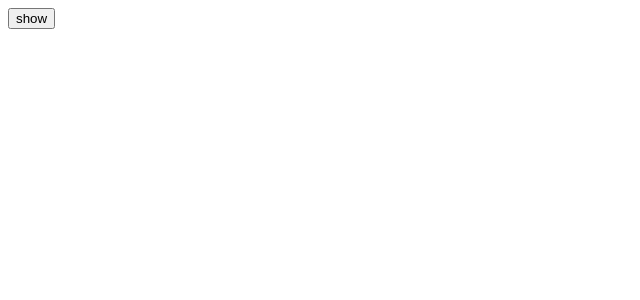
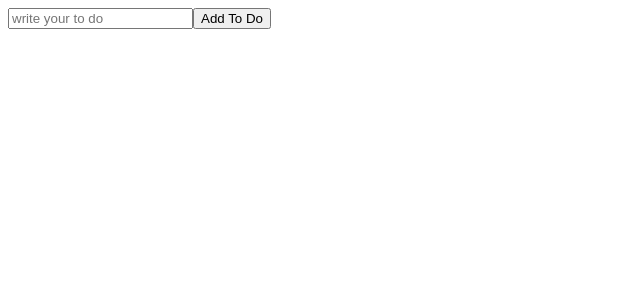
Before and after one commit to sungkuk5420/react-movie2, a React (Create React App) app: page / in a window 1280 px wide. Shown: the top 300 px of the page, without its empty margins (0-640 px from the left). Built offline with nearby package versions, Linux system fonts and the light colour scheme; the HTML template or start-up script is replaced by a standard one.

Commit message:
todo list

```diff
--- a/src/App.js
+++ b/src/App.js
@@ -1,21 +1,30 @@
-
-import { useState,useEffect } from "react";
-
-function Hello(){
-  useEffect(()=>{
-    console.log("created")
-    return ()=>console.log("destroyed")
-  },[])
-  return <h1>Hello</h1>
-}
+import { useState } from "react";
 
 function App() {
-  const [showing,setShowing] = useState(false);
-  const onClick= () => setShowing((prev) => !prev);
+  const [todo,setTodo] = useState("");
+  const [todos,setTodos] = useState([]);
+  const onChange = (event) => {setTodo(event.target.value);
+    console.log(todo)
+  }
+  const onSubmit = (event)=>{event.preventDefault();
+    if(todo === ""){
+      return;
+    }
+    console.log(todo)
+    setTodos(currentArray => [todo,...currentArray])
+    setTodo('');
+  }
   return (
-    <div className="App">
-      {showing?<Hello/>:null}
-      <button  onClick={onClick}>{showing?'hide':'show'}</button>
+    <div>
+      <form onSubmit={onSubmit}>
+        <input onChange={onChange} type="text" value={todo} placeholder="write your to do" />
+        <button>Add To Do</button>
+      </form>
+      <ul>
+        {todos.map((item,index)=>{
+          return <li key={index} >{item}</li>
+        })}
+      </ul>
     </div>
   );
 }
```
